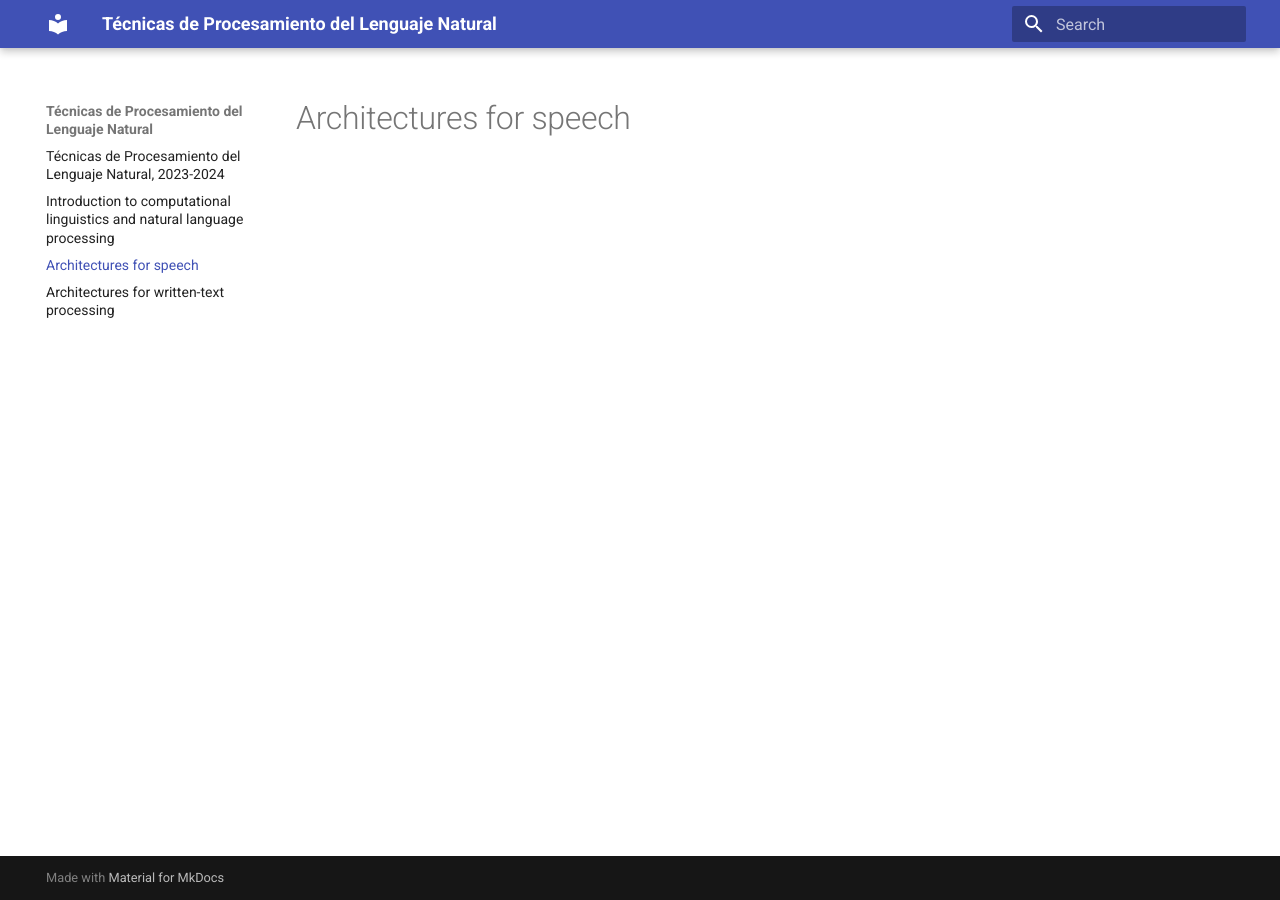
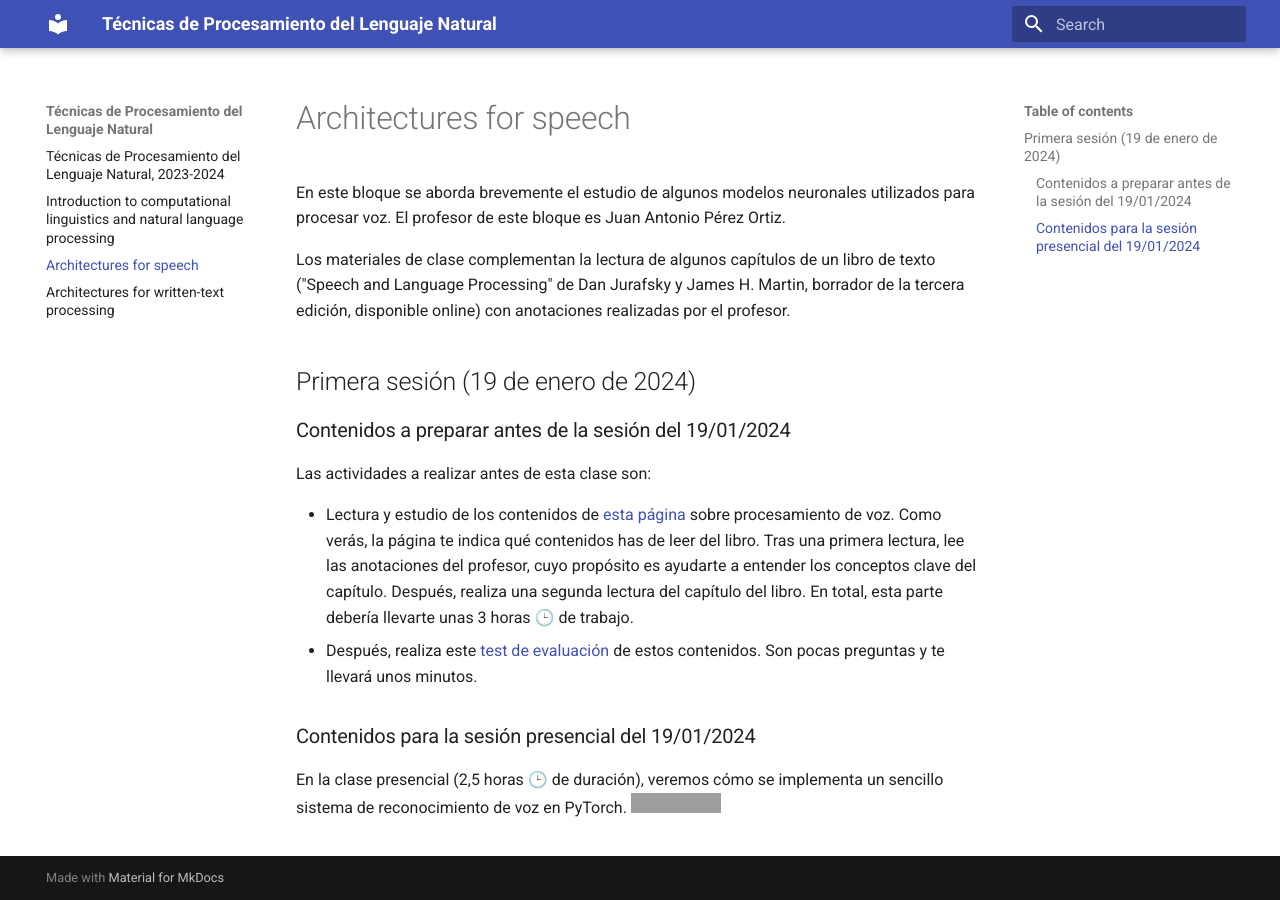
Before and after one commit to jaspock/tpln2324, an MkDocs documentation site: the page built from docs/speech.md, in a window 1280 px wide. Built offline with MkDocs 1.6.1 and Material for MkDocs 9.7.7, drawn with Linux system fonts in a browser that asks for light colours; grey boxes are pictures that could not be loaded.

Commit message:
Nuevos contenidos de voz

```diff
--- a/docs/speech.md
+++ b/docs/speech.md
@@ -1 +1,18 @@
 # Architectures for speech
+
+En este bloque se aborda brevemente el estudio de algunos modelos neuronales utilizados para procesar voz. El profesor de este bloque es Juan Antonio Pérez Ortiz.
+
+Los materiales de clase complementan la lectura de algunos capítulos de un libro de texto ("Speech and Language Processing" de Dan Jurafsky y James H. Martin, borrador de la tercera edición, disponible online) con anotaciones realizadas por el profesor.
+
+## Primera sesión (19 de enero de 2024)
+
+### Contenidos a preparar antes de la sesión del 19/01/2024
+
+Las actividades a realizar antes de esta clase son:
+
+- Lectura y estudio de los contenidos de [esta página](https://dlsi.ua.es/~japerez/materials/transformers/speech/) sobre procesamiento de voz. Como verás, la página te indica qué contenidos has de leer del libro. Tras una primera lectura, lee las anotaciones del profesor, cuyo propósito es ayudarte a entender los conceptos clave del capítulo. Después, realiza una segunda lectura del capítulo del libro. En total, esta parte debería llevarte unas 3 horas 🕒️ de trabajo.
+- Después, realiza este [test de evaluación](https://forms.gle/) de estos contenidos. Son pocas preguntas y te llevará unos minutos.
+
+### Contenidos para la sesión presencial del 19/01/2024
+
+En la clase presencial (2,5 horas 🕒️ de duración), veremos cómo se implementa un sencillo sistema de reconocimiento de voz en PyTorch. <a href="https://colab.research.google.com/github/jaspock/me/blob/main/docs/materials/transformers/assets/notebooks/speech.ipynb"><img src="https://colab.research.google.com/assets/colab-badge.svg" alt="Open In Colab\"></a>
--- a/docs/text.md
+++ b/docs/text.md
@@ -58,10 +58,4 @@ En la clase presencial (5 horas 🕒️ de duración), veremos cómo se implemen
 
 ## Cuarta sesión (19 de enero de 2024)
 
-### Contenidos a preparar antes de la sesión del 19/01/2024
-
-Pendiente.
-
-### Contenidos para la sesión presencial del 19/01/2024
-
-Pendiente.
+Esta cuarta sesión es realmente la primera y única sesión del tema de voz. Mira la página sobre [voz](speech.md) para ver los contenidos previos a esta sesión.
```
